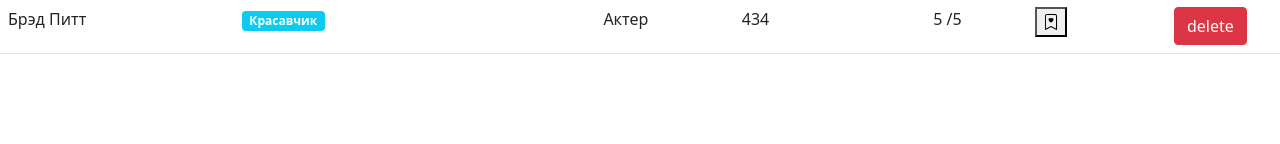
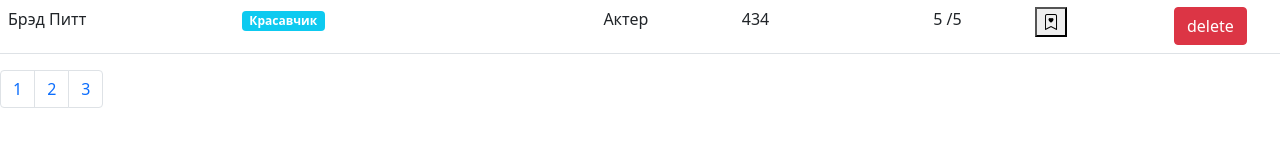
Before and after one commit to Artist109/fast-company, a React (Create React App) app: page / in a window 1280 px wide. Shown: the part 648-792 px from the top of the page. Built offline with nearby package versions, Linux system fonts and the light colour scheme.

Commit message:
count num pages for Pagination

```diff
--- a/package.json
+++ b/package.json
@@ -7,6 +7,7 @@
     "@testing-library/react": "^13.4.0",
     "@testing-library/user-event": "^13.5.0",
     "bootstrap": "^5.1.0",
+    "lodash": "^4.17.15",
     "react": "^18.2.0",
     "react-dom": "^18.2.0",
     "react-scripts": "5.0.1",
--- /dev/null
+++ b/src/App/components/pagination.jsx
@@ -0,0 +1,24 @@
+import React from "react";
+import _ from "lodash";
+
+const Pagination = ({ itemsCount, pageSize, onPageChange }) => {
+  const pageCount = Math.ceil(itemsCount / pageSize);
+  const pagesNumber = _.range(1, pageCount + 1);
+  if (pageCount === 1) return null;
+  console.log(pagesNumber);
+  return (
+    <nav>
+      <ul className="pagination">
+        {pagesNumber.map((pageNum) => (
+          <li className="page-item" key={"page_1" + pageNum}>
+            <button className="page-link" onClick={() => onPageChange(pageNum)}>
+              {pageNum}
+            </button>
+          </li>
+        ))}
+      </ul>
+    </nav>
+  );
+};
+
+export default Pagination;
--- a/src/App/components/users.jsx
+++ b/src/App/components/users.jsx
@@ -1,9 +1,16 @@
 import React from "react";
+import Pagination from "./pagination";
 import User from "./user";
 const Users = ({ users, ...rest }) => {
+  const count = users.length;
+  const pageSize = 4;
+  const handlePageChange = (pageIndex) => {
+    console.log("pageIndex", pageIndex);
+  };
+
   return (
     <>
-      {users.length > 0 && (
+      {count > 0 && (
         <table className="table">
           <thead>
             <tr>
@@ -23,6 +30,12 @@
           </tbody>
         </table>
       )}
+      <Pagination
+        itemsCount={count}
+        pageSize={pageSize}
+        onPageChange={handlePageChange}
+      />
+      {/*users / pageSize*/}
     </>
   );
 };
```
Also changed, not shown: 1 other file (tests, documents, lock files or other folders).
